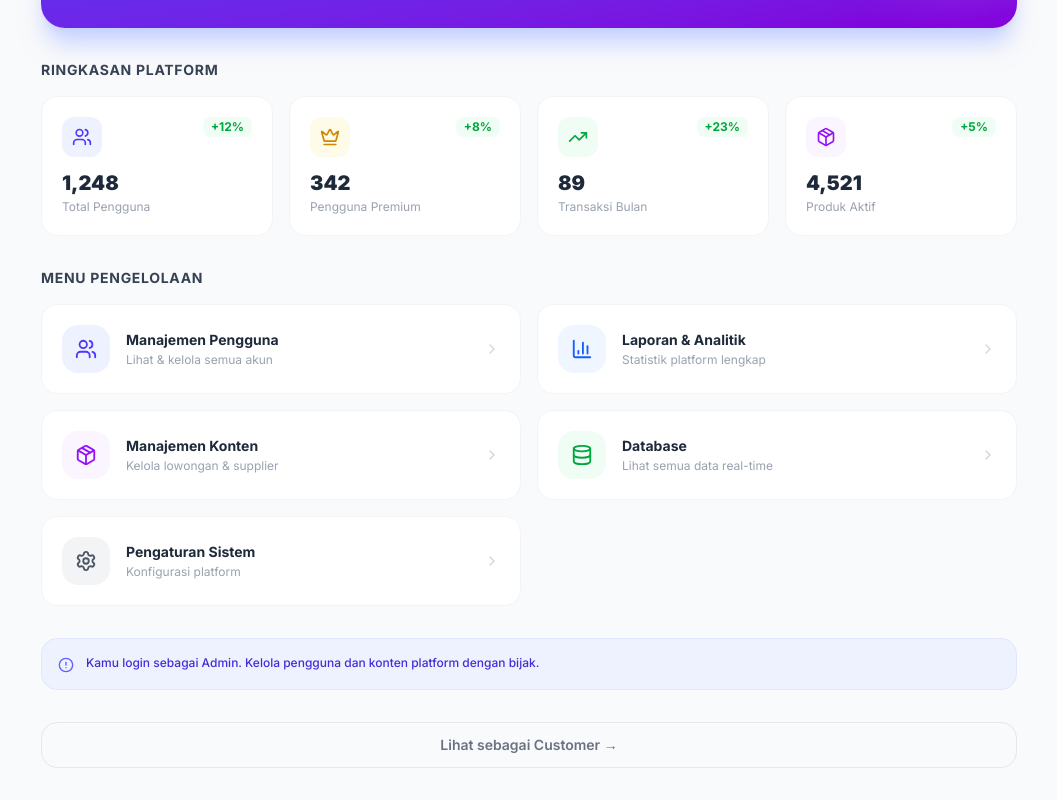
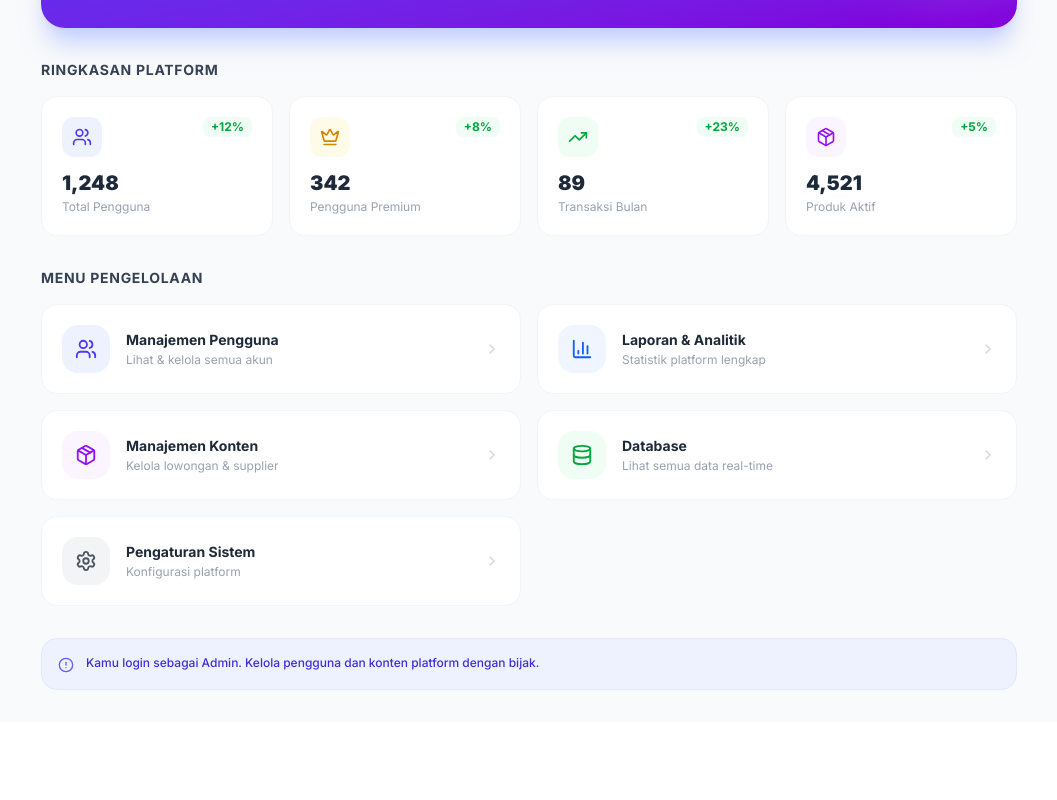
Before and after one commit to RiskyNabil213/UMKMGrow-Frontend, a Next.js app: page /admin in a window 1280 px wide. Shown: the part 237-1037 px from the top of the page, without its empty margins (111-1168 px from the left). After the commit the page ends 959 px from the top, so only its background shows below. Built offline with nearby package versions, Linux system fonts and the light colour scheme; no server answers; sample sign-in values are in the browser's storage.

Commit message:
fix: admin logout goes to /login, remove customer view button

```diff
--- a/app/admin/page.tsx
+++ b/app/admin/page.tsx
@@ -14,8 +14,8 @@ export default function AdminPage() {
 
   // Redirect jika bukan admin
   useEffect(() => {
-    if (user && role === "customer") {
-      router.replace("/");
+    if (user && role !== "admin") {
+      router.replace("/login");
     }
   }, [user, role, router]);
 
@@ -132,12 +132,6 @@ export default function AdminPage() {
             Kamu login sebagai Admin. Kelola pengguna dan konten platform dengan bijak.
           </p>
         </div>
-
-        {/* Kembali ke customer view */}
-        <button onClick={() => router.push("/")}
-          className="w-full py-3 border border-gray-200 rounded-2xl text-sm font-semibold text-gray-500 hover:bg-gray-50 transition-all">
-          Lihat sebagai Customer →
-        </button>
       </div>
     </div>
   );
```
